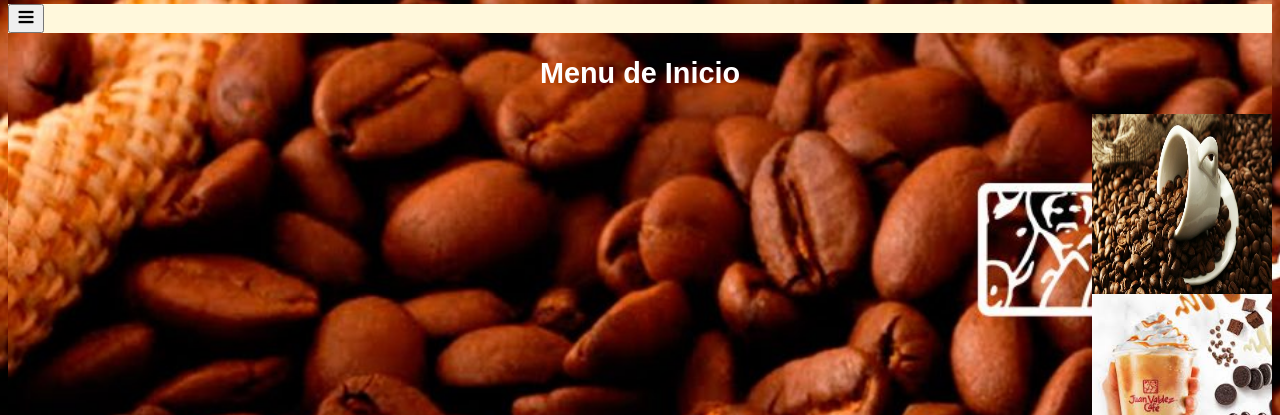
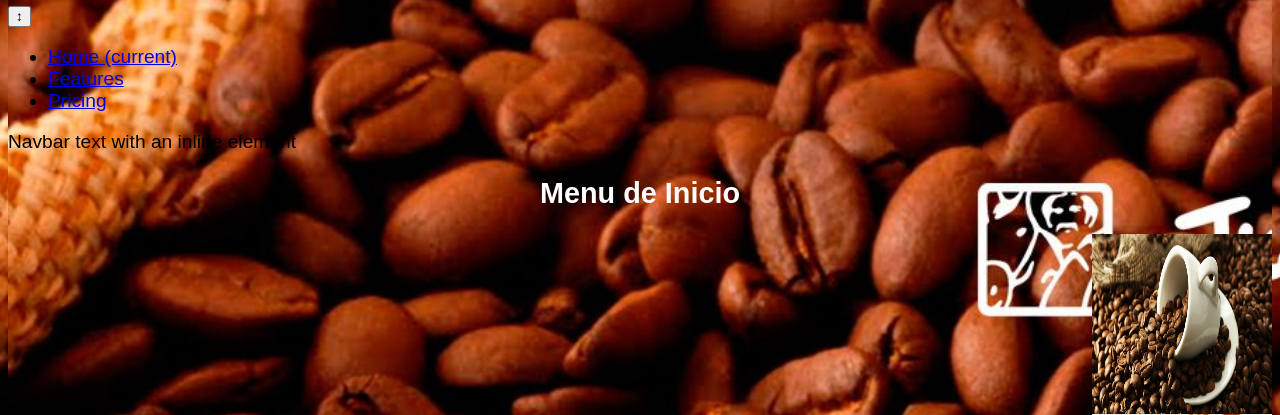
Before and after one commit to wilder00/ProyectoImple, a PHP site: page /xe/Inicio.php in a window 1280 px wide; the page is wider, and only the part inside the window is pictured. Shown: the part 159-574 px from the top of that part. Run offline with PHP 8.4, Linux system fonts and the light colour scheme.

Commit message:
cabecera de juan valdez

```diff
--- a/cabecera.php
+++ b/cabecera.php
@@ -1,38 +1,22 @@
-<div id="titulo">
-    <img src="imagenes\fondo.jpg" alt="">
-
-
-<div id="cabecera">
-    <nav>
-    <div>
-
-        <div id="comandar">
-            <button id="mostrara"><img src="imagenes\gi.png" alt="" id="imagen"></button>
-        </div>
-
-        <div id="registro" style="display:none">
-            <ul>
-                <li><a href="intranet/login.html">Intranet</a></li>
-            </ul>
-        </div>
-
-        <script src="https://code.jquery.com/jquery-3.3.1.min.js"></script>
-        <script>
-            $("#mostrara").click(function(){
-                var estado = $("#registro").css("display");
-                if (estado == "none") {
-                    $("#registro").show();
-                    $("#mostrara").img("imagenes\gi.png");
-                } else {
-                    $("#registro").hide();
-                    $("#mostrara").img("imagenes\gi.png");
-                }
-
-            });
-        </script>
-
-    </div>
-
-    </nav>
-</div>
-</div>
+<nav class="navbar navbar-expand-lg juan-valdez-background juan-valdez-text-color ">
+  <a class="navbar-brand" href="#"><img src="http://www.juanvaldezcafe.com/sites/all/themes/bootstrap/jv_col/logo.png" alt="Juan Valdez"></a>
+  <button class="navbar-toggler" type="button" data-toggle="collapse" data-target="#navbarText" aria-controls="navbarText" aria-expanded="false" aria-label="Toggle navigation">
+    <span class="navbar-toggler-icon ">↕</span>
+  </button>
+  <div class="collapse navbar-collapse" id="navbarText">
+    <ul class="navbar-nav mr-auto juan-valdez-list-group">
+      <li class="nav-item active">
+        <a class="nav-link" href="#">Home <span class="sr-only">(current)</span></a>
+      </li>
+      <li class="nav-item">
+        <a class="nav-link" href="#">Features</a>
+      </li>
+      <li class="nav-item">
+        <a class="nav-link" href="#">Pricing</a>
+      </li>
+    </ul>
+    <span class="navbar-text">
+      Navbar text with an inline element
+    </span>
+  </div>
+</nav>
--- a/css/estilo.css
+++ b/css/estilo.css
@@ -125,7 +125,7 @@
 }
 
 .login_btn{
-color: black;
+color: white;
 background-color: #9d132c;
 width: 100px;
 }
```
Also changed, not shown: Intranet/Cajero/cajero.php (added, +21 -0 lines), bootstrap4/bootstrapCss.html (added, +7 -0 lines), bootstrap4/bootstrapjs.html (added, +7 -0 lines), css/cajero.css (added, +16 -0 lines).
